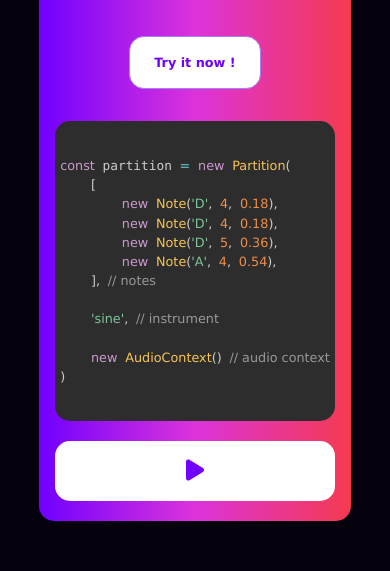
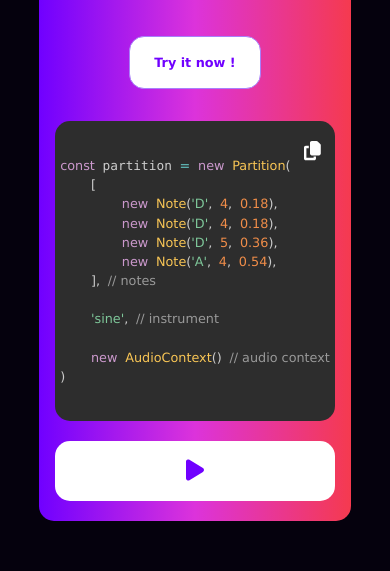
Before and after one commit to musiqueJS/landing, a Vue app: page / in a window 390 px wide. Shown: the part 1620-2191 px from the top of the page. Built offline with nearby package versions, Linux system fonts and the light colour scheme.

Commit message:
:sparkles: FEAT copy/paste snippet

```diff
--- a/src/components/Explore.vue
+++ b/src/components/Explore.vue
@@ -2,7 +2,7 @@
 	import NavButton from './NavigationBar/NavButton.vue'
 	import { Partition, Note } from 'musiquejs'
 	import { library } from '@fortawesome/fontawesome-svg-core'
-	import { faPlay } from '@fortawesome/free-solid-svg-icons'
+	import { faPlay, faCopy, faCheck } from '@fortawesome/free-solid-svg-icons'
 	import { FontAwesomeIcon } from '@fortawesome/vue-fontawesome'
 	import Prism from 'prismjs'
 	import 'prismjs/themes/prism-tomorrow.css'
@@ -10,8 +10,13 @@
 	export default {
 		name: 'Explore',
 		components: { NavButton, FontAwesomeIcon },
+		data() {
+			return {
+				copy: false,
+			}
+		},
 		setup() {
-			library.add(faPlay)
+			library.add(faPlay, faCopy, faCheck)
 		},
 		mounted() {
 			window.Prism = window.Prism || {}
@@ -32,6 +37,18 @@
 				)
 
 				partition.play()
+			},
+			copyCode() {
+				navigator.clipboard.writeText(this.$refs.codeToCopy.textContent)
+        .then(() => {
+					this.copy = true
+					setTimeout(() => {
+						this.copy = false
+					}, 2000)
+        })
+        .catch(err => {
+					console.error('Could not copy text: ', err)
+        });
 			},
 		},
 	}
@@ -76,8 +93,10 @@
 				alt="snippet-musiquejs"
 				draggable="false"
 			/> -->
+			<font-awesome-icon v-if="!copy" class="copy-icon" icon="copy" @click="copyCode" />
+			<font-awesome-icon v-else class="copy-icon" icon="check" @click="copyCode" />
 			<pre>
-					<code class="language-javascript">
+					<code class="language-javascript" ref="codeToCopy">
 const partition = new Partition(
 	[
 		new Note('D', 4, 0.18),
@@ -200,10 +219,23 @@ const partition = new Partition(
 		border-radius: 15px;
 	}
 
+	.copy-icon {
+		position: absolute;
+		left: 505px;
+		top: -165px;
+		z-index: 2;
+		cursor: pointer;
+		font-size: 1.2rem;
+	}
+
+	.copy-icon:hover {
+		color: #7000ff;
+	}
+
 	.snippet-play {
 		position: absolute;
 		left: 250px;
-		top: 130px;
+		top: 125px;
 		background: #fff;
 		color: #7000ff;
 		border: none;
@@ -238,7 +270,6 @@ const partition = new Partition(
 		}
 
 		.snippet {
-			position: initial;
 			left: auto;
 			top: auto;
 			width: 100%;
@@ -260,6 +291,12 @@ const partition = new Partition(
 			align-items: center;
 			flex-direction: column;
 			font-size: 0.8rem;
+		}
+
+		.copy-icon {
+			left: 85%;
+			top: 5%;
+			margin: 0 auto;
 		}
 
 		.snippet-play {
```
